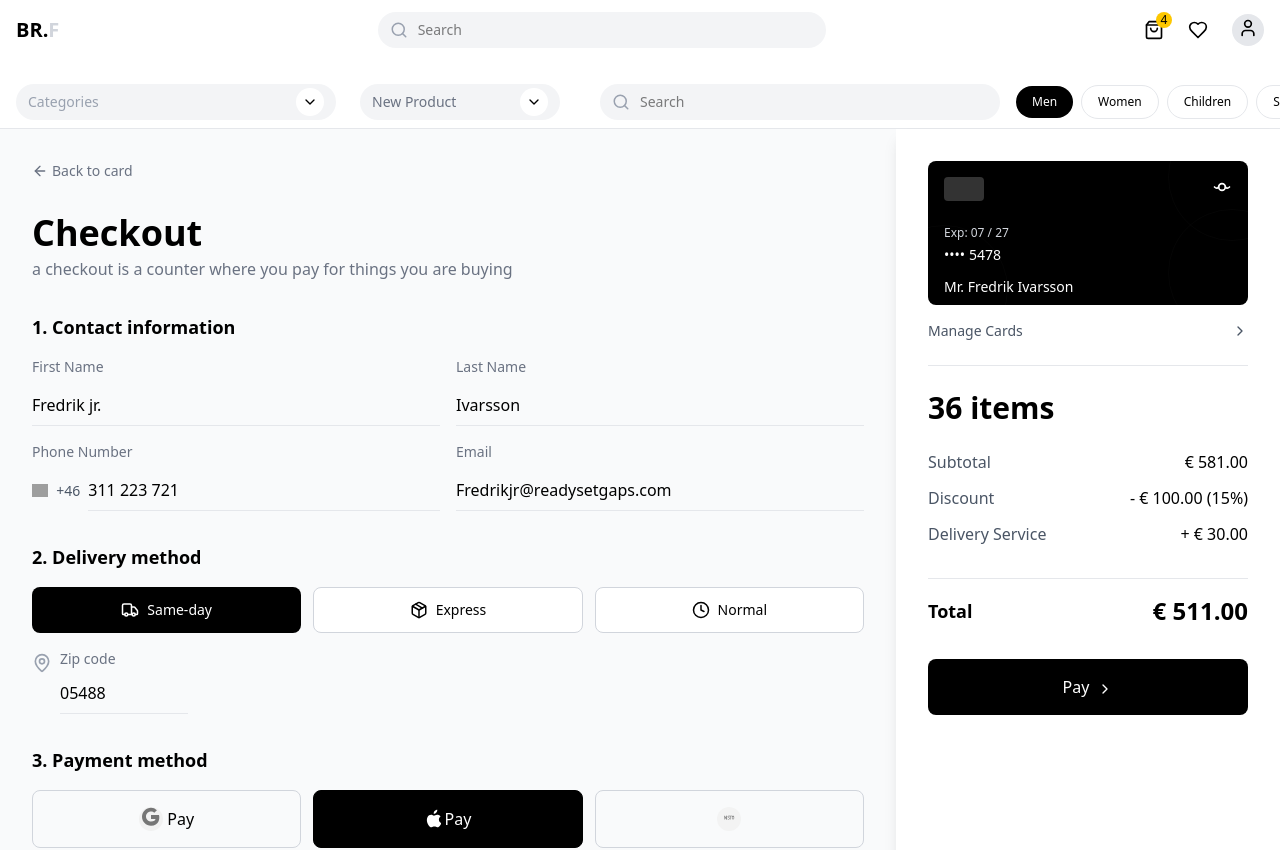
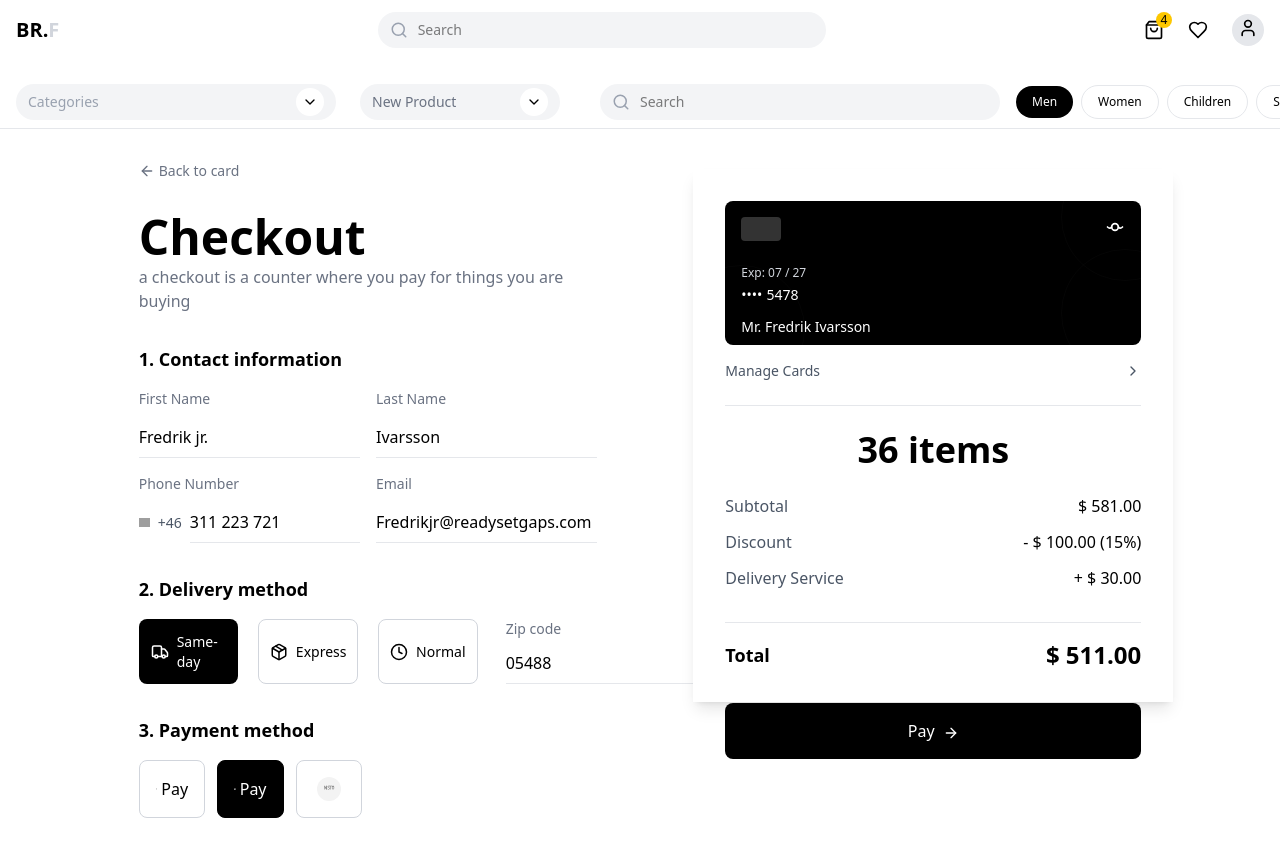
Before and after one commit to AllanKariuki/e-commerce-frontend, a React (Vite) app in the folder e-commerce-frontend/: page /checkout in a window 1280 px wide. Shown: the top 850 px of the page. Built offline with nearby package versions, Linux system fonts and the light colour scheme; grey boxes are pictures that could not be loaded.

Commit message:
feat: checkout page completerd styling

```diff
--- a/e-commerce-frontend/src/pages/Checkout.jsx
+++ b/e-commerce-frontend/src/pages/Checkout.jsx
@@ -1,5 +1,5 @@
 import React, { useState } from 'react';
-import { CreditCard, ChevronRight, ArrowLeft, Truck, Package, Clock, MapPin } from 'lucide-react';
+import { CreditCard, ChevronRight, ArrowLeft, Truck, Package, Clock, MapPin, ArrowRight } from 'lucide-react';
 import PaymentCard from '../components/checkout/PaymentCard';
 import PaymentMethodOption from '../components/checkout/PaymentMethodOption';
 import DeliveryMethodOption from '../components/checkout/DeliveryMethodOption';
@@ -16,16 +16,16 @@ const Checkout = () => {
   const itemCount = 36;
 
   return (
-    <div className="flex h-screen bg-gray-50">
+    <div className="flex flex-col xl:flex-row gap-16 h-screen max-w-5/6 mx-auto">
       {/* Main checkout area */}
-      <div className="flex-1 p-8 max-w-4xl mx-auto">
+      <div className="flex-1 p-8 max-w-full mx-auto">
         <div className="mb-8">
           <button className="flex items-center text-gray-500 text-sm">
             <ArrowLeft size={16} className="mr-1" /> Back to card
           </button>
         </div>
 
-        <h1 className="text-4xl font-bold mb-1">Checkout</h1>
+        <h1 className="text-5xl font-bold mb-1">Checkout</h1>
         <p className="text-gray-500 mb-8">a checkout is a counter where you pay for things you are buying</p>
 
         {/* Contact Information */}
@@ -80,7 +80,7 @@ const Checkout = () => {
         {/* Delivery Method */}
         <div className="mb-8">
           <h2 className="text-lg font-semibold mb-4">2. Delivery method</h2>
-          <div className="grid grid-cols-3 gap-3 mb-4">
+          <div className="grid grid-cols-4 gap-5 mb-4 w-full">
             <DeliveryMethodOption
               icon={<Truck size={18} />}
               label="Same-day"
@@ -99,24 +99,25 @@ const Checkout = () => {
               selected={selectedDelivery === "normal"}
               onClick={() => setSelectedDelivery("normal")}
             />
-          </div>
-          <div className="flex items-start">
+            <div className="flex items-center">
               <MapPin size={20} className="mr-2 mt-1 text-gray-400" />
               <div>
                 <label className="block text-sm text-gray-500 mb-1">Zip code</label>
                 <input
                   type="text"
-                className="w-32 border-b border-gray-200 py-2 focus:outline-none focus:border-black"
+                  className=" border-b border-gray-200 py-2 focus:outline-none focus:border-black"
                   defaultValue="05488"
                 />
               </div>
             </div>
           </div>
 
+        </div>
+
         {/* Payment Method */}
         <div>
           <h2 className="text-lg font-semibold mb-4">3. Payment method</h2>
-          <div className="grid grid-cols-3 gap-3">
+          <div className="grid grid-cols-6 gap-3">
             <PaymentMethodOption
               selected={selectedPayment === "google"}
               onClick={() => setSelectedPayment("google")}
@@ -155,7 +156,7 @@ const Checkout = () => {
       </div>
 
       {/* Order summary */}
-      <div className="w-96 bg-white p-8 shadow-lg">
+      <div className="w-120 h-2/3 mt-10 bg-white p-8 shadow-lg">
         <div className="mb-6">
           <PaymentCard
             cardNumber="5478"
@@ -169,32 +170,32 @@ const Checkout = () => {
         </div>
 
         <div className="border-t border-gray-200 pt-6">
-          <div className="text-3xl font-bold mb-6">{itemCount} items</div>
+          <div className="text-4xl text-center font-bold mb-6">{itemCount} items</div>
 
           <div className="space-y-3 mb-8">
             <div className="flex justify-between">
               <span className="text-gray-600">Subtotal</span>
-              <span>€ {subtotal.toFixed(2)}</span>
+              <span>$ {subtotal.toFixed(2)}</span>
             </div>
             <div className="flex justify-between">
               <span className="text-gray-600">Discount</span>
-              <span>- € {discount.toFixed(2)} ({discountPercentage}%)</span>
+              <span>- $ {discount.toFixed(2)} ({discountPercentage}%)</span>
             </div>
             <div className="flex justify-between">
               <span className="text-gray-600">Delivery Service</span>
-              <span>+ € {deliveryFee.toFixed(2)}</span>
+              <span>+ $ {deliveryFee.toFixed(2)}</span>
             </div>
           </div>
 
           <div className="border-t border-gray-200 pt-4 mb-8">
             <div className="flex justify-between items-center">
               <span className="text-lg font-semibold">Total</span>
-              <span className="text-2xl font-bold">€ {total.toFixed(2)}</span>
+              <span className="text-2xl font-bold">$ {total.toFixed(2)}</span>
             </div>
           </div>
 
           <button className="w-full bg-black hover:bg-gray-900 text-white py-4 rounded-lg font-medium transition-colors">
-            Pay <ChevronRight size={16} className="inline ml-1" />
+            Pay <ArrowRight size={16} className="inline ml-1" />
           </button>
         </div>
       </div>
```
Lines whose indentation alone changed are shown as unchanged.
